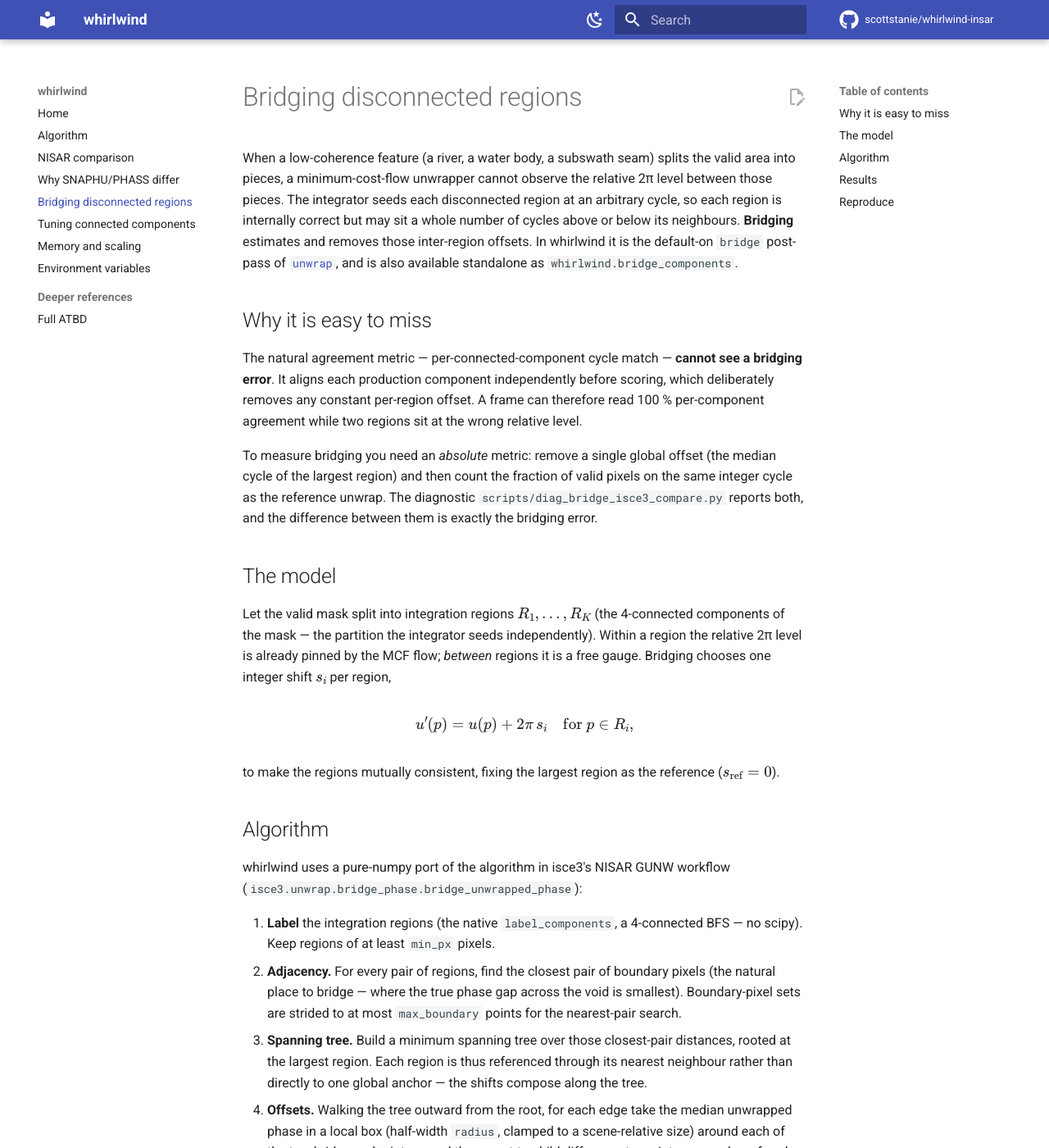
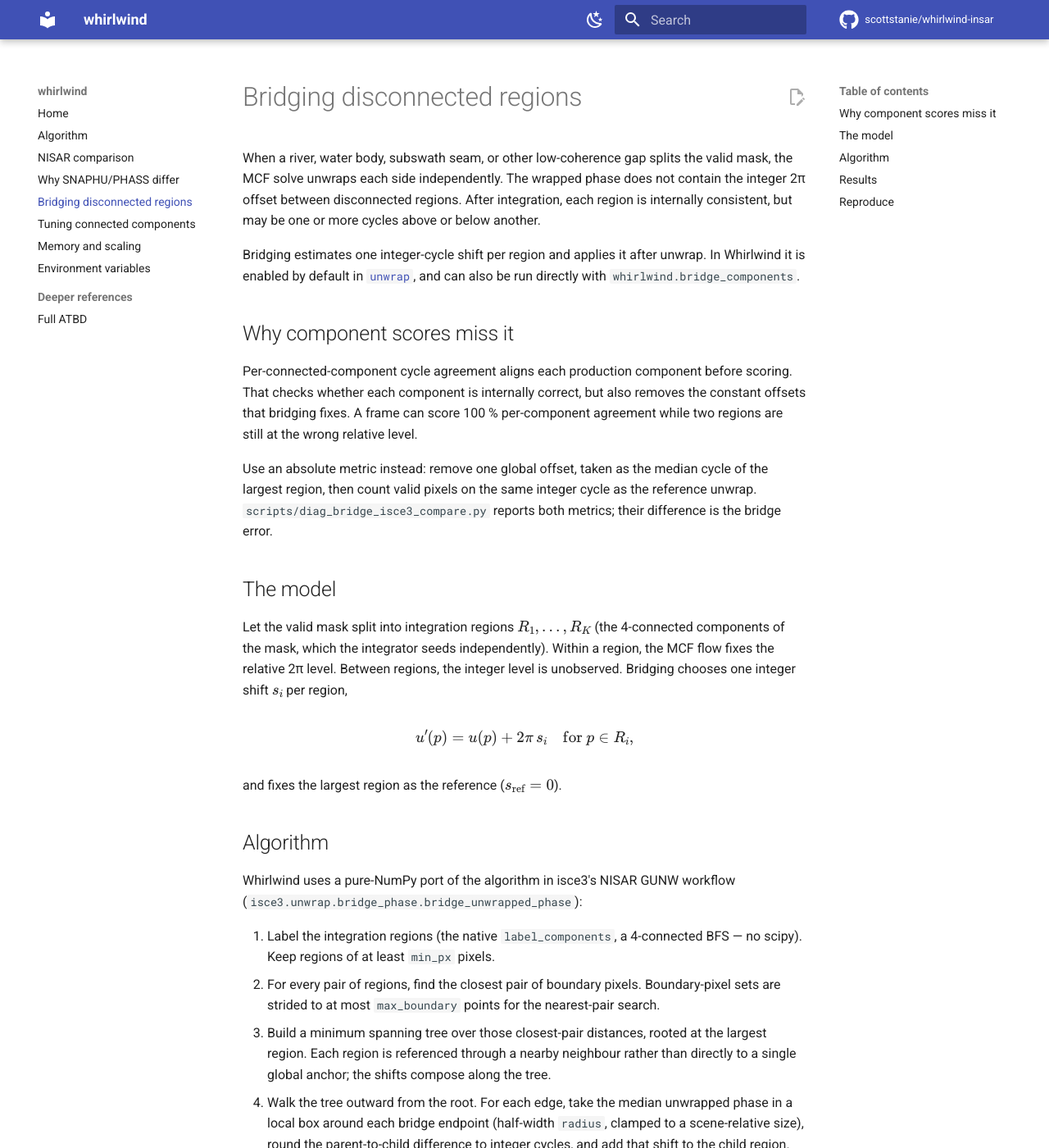
Before and after one commit to scottstanie/whirlwind-insar, an MkDocs documentation site: the page built from docs/BRIDGING.md, in a window 1280 px wide and 1400 px high. Shown: the whole window at 82% size. Built offline with MkDocs 1.6.1 and Material for MkDocs 9.7.7, drawn with Linux system fonts in a browser that asks for light colours; comment, search, counter and statistics services are not loaded; some of the changed text lies outside the part shown.

Commit message:
Redo bridge description for clarity

```diff
--- a/docs/BRIDGING.md
+++ b/docs/BRIDGING.md
@@ -1,72 +1,66 @@
 # Bridging disconnected regions
 
-When a low-coherence feature (a river, a water body, a subswath seam) splits the
-valid area into pieces, a minimum-cost-flow unwrapper cannot observe the relative
-2π level between those pieces. The integrator seeds each disconnected region at
-an arbitrary cycle, so each region is internally correct but may sit a whole
-number of cycles above or below its neighbours. **Bridging** estimates and
-removes those inter-region offsets. In whirlwind it is the default-on `bridge`
-post-pass of [`unwrap`](ALGORITHM.md), and is also available standalone as
-`whirlwind.bridge_components`.
+When a river, water body, subswath seam, or other low-coherence gap splits the
+valid mask, the MCF solve unwraps each side independently. The wrapped phase does
+not contain the integer 2π offset between disconnected regions. After
+integration, each region is internally consistent, but may be one or more cycles
+above or below another.
 
-## Why it is easy to miss
+Bridging estimates one integer-cycle shift per region and applies it after
+unwrap. In Whirlwind it is enabled by default in [`unwrap`](ALGORITHM.md), and
+can also be run directly with `whirlwind.bridge_components`.
 
-The natural agreement metric — per-connected-component cycle match — **cannot
-see a bridging error**. It aligns each production component independently before
-scoring, which deliberately removes any constant per-region offset. A frame can
-therefore read 100 % per-component agreement while two regions sit at the wrong
-relative level.
+## Why component scores miss it
 
-To measure bridging you need an *absolute* metric: remove a single global offset
-(the median cycle of the largest region) and then count the fraction of valid
-pixels on the same integer cycle as the reference unwrap. The diagnostic
-`scripts/diag_bridge_isce3_compare.py` reports both, and the difference between
-them is exactly the bridging error.
+Per-connected-component cycle agreement aligns each production component before
+scoring. That checks whether each component is internally correct, but also
+removes the constant offsets that bridging fixes. A frame can score 100 %
+per-component agreement while two regions are still at the wrong relative level.
+
+Use an absolute metric instead: remove one global offset, taken as the median
+cycle of the largest region, then count valid pixels on the same integer cycle
+as the reference unwrap. `scripts/diag_bridge_isce3_compare.py` reports both
+metrics; their difference is the bridge error.
 
 ## The model
 
 Let the valid mask split into integration regions $R_1, \dots, R_K$ (the
-4-connected components of the mask — the partition the integrator seeds
-independently). Within a region the relative 2π level is already pinned by the
-MCF flow; *between* regions it is a free gauge. Bridging chooses one integer
-shift $s_i$ per region,
+4-connected components of the mask, which the integrator seeds independently).
+Within a region, the MCF flow fixes the relative 2π level. Between regions, the
+integer level is unobserved. Bridging chooses one integer shift $s_i$ per region,
 
 $$ u'(p) = u(p) + 2\pi\, s_i \quad \text{for } p \in R_i, $$
 
-to make the regions mutually consistent, fixing the largest region as the
-reference ($s_\text{ref} = 0$).
+and fixes the largest region as the reference ($s_\text{ref} = 0$).
 
 ## Algorithm
 
-whirlwind uses a pure-numpy port of the algorithm in isce3's NISAR GUNW workflow
+Whirlwind uses a pure-NumPy port of the algorithm in isce3's NISAR GUNW workflow
 (`isce3.unwrap.bridge_phase.bridge_unwrapped_phase`):
 
-1. **Label** the integration regions (the native `label_components`, a 4-connected
+1. Label the integration regions (the native `label_components`, a 4-connected
    BFS — no scipy). Keep regions of at least `min_px` pixels.
-2. **Adjacency.** For every pair of regions, find the closest pair of boundary
-   pixels (the natural place to bridge — where the true phase gap across the
-   void is smallest). Boundary-pixel sets are strided to at most `max_boundary`
-   points for the nearest-pair search.
-3. **Spanning tree.** Build a minimum spanning tree over those closest-pair
-   distances, rooted at the largest region. Each region is thus referenced
-   through its nearest neighbour rather than directly to one global anchor — the
-   shifts compose along the tree.
-4. **Offsets.** Walking the tree outward from the root, for each edge take the
-   median unwrapped phase in a local box (half-width `radius`, clamped to a
-   scene-relative size) around each of the two bridge endpoints, round the
-   parent-to-child difference to an integer number of cycles, and add that shift
-   to the child region. Because the tree is walked from the root, a region's
-   parent is already corrected when the region itself is processed, so offsets
-   propagate transitively.
+2. For every pair of regions, find the closest pair of boundary pixels.
+   Boundary-pixel sets are strided to at most `max_boundary` points for the
+   nearest-pair search.
+3. Build a minimum spanning tree over those closest-pair distances, rooted at
+   the largest region. Each region is referenced through a nearby neighbour
+   rather than directly to a single global anchor; the shifts compose along the
+   tree.
+4. Walk the tree outward from the root. For each edge, take the median unwrapped
+   phase in a local box around each bridge endpoint (half-width `radius`, clamped
+   to a scene-relative size), round the parent-to-child difference to integer
+   cycles, and add that shift to the child region. The parent is already
+   corrected when the child is processed, so corrections propagate through the
+   tree.
 
 A single-region (or coherently connected) frame produces no bridges and is
 returned byte-identical.
 
-The key choices are using the phase **locally at the region boundaries** (where
-the true cross-void phase difference is sub-cycle) and propagating along a
-**spanning tree** (so far regions chain through near neighbours). Comparing
-whole-region medians instead is less robust: a residual within-region ramp
-biases the median and the offset rounds to the wrong integer.
+The method reads phase locally at the region boundaries, where the cross-gap
+phase difference is smallest, and propagates offsets along a spanning tree, so
+distant regions chain through nearby neighbours. Whole-region medians can be
+biased by residual ramps and round to the wrong integer offset.
 
 ## Results
 
@@ -75,22 +69,22 @@ Absolute inter-region agreement with the production NISAR GUNW unwrap on the
 
 | Frame | no bridge | whirlwind bridge | isce3 bridge |
 |---|---:|---:|---:|
-| A_016 | 93.5 | **99.9** | 99.9 |
-| A_018 | 99.5 | **99.9** | 99.9 |
-| A_025 | 46.2 | **99.9** | 70.3 |
-| A_030 | 98.3 | **99.9** | 98.3 |
+| A_016 | 93.5 | 99.9 | 99.9 |
+| A_018 | 99.5 | 99.9 | 99.9 |
+| A_025 | 46.2 | 99.9 | 70.3 |
+| A_030 | 98.3 | 99.9 | 98.3 |
 
-The other nine frames are single-region (bridging is a structural no-op) or
-already consistent. whirlwind matches isce3 on A_016 / A_018 and is more robust
-on A_025 (a low-coherence river) and A_030, where isce3's settings leave large
-regions mis-levelled. whirlwind needs no scipy and no coherence input for the
-post-pass — only the unwrapped phase and the mask.
+The other nine frames are single-region (bridging is a no-op) or already
+consistent. Whirlwind matches isce3 on A_016 / A_018. On A_025 (a low-coherence
+river) and A_030, Whirlwind corrects regions that remain mis-levelled with the
+isce3 settings used here. The post-pass needs only the unwrapped phase and mask;
+it does not need scipy or a coherence raster.
 
 ![A_016 bridging](figures/bridge_compare_A_016.png)
 
-The bottom row paints each region by its integer cycle error versus production
-(0 = correct). Without bridging the two large regions are −3 cycles off (deep
-red); the whirlwind and isce3 bridges both flatten them to zero.
+The bottom row colors each region by integer cycle error versus production
+(0 = correct). Without bridging, the two large regions are −3 cycles off; the
+Whirlwind and isce3 bridges both bring them to zero.
 
 ## Reproduce
 
```
